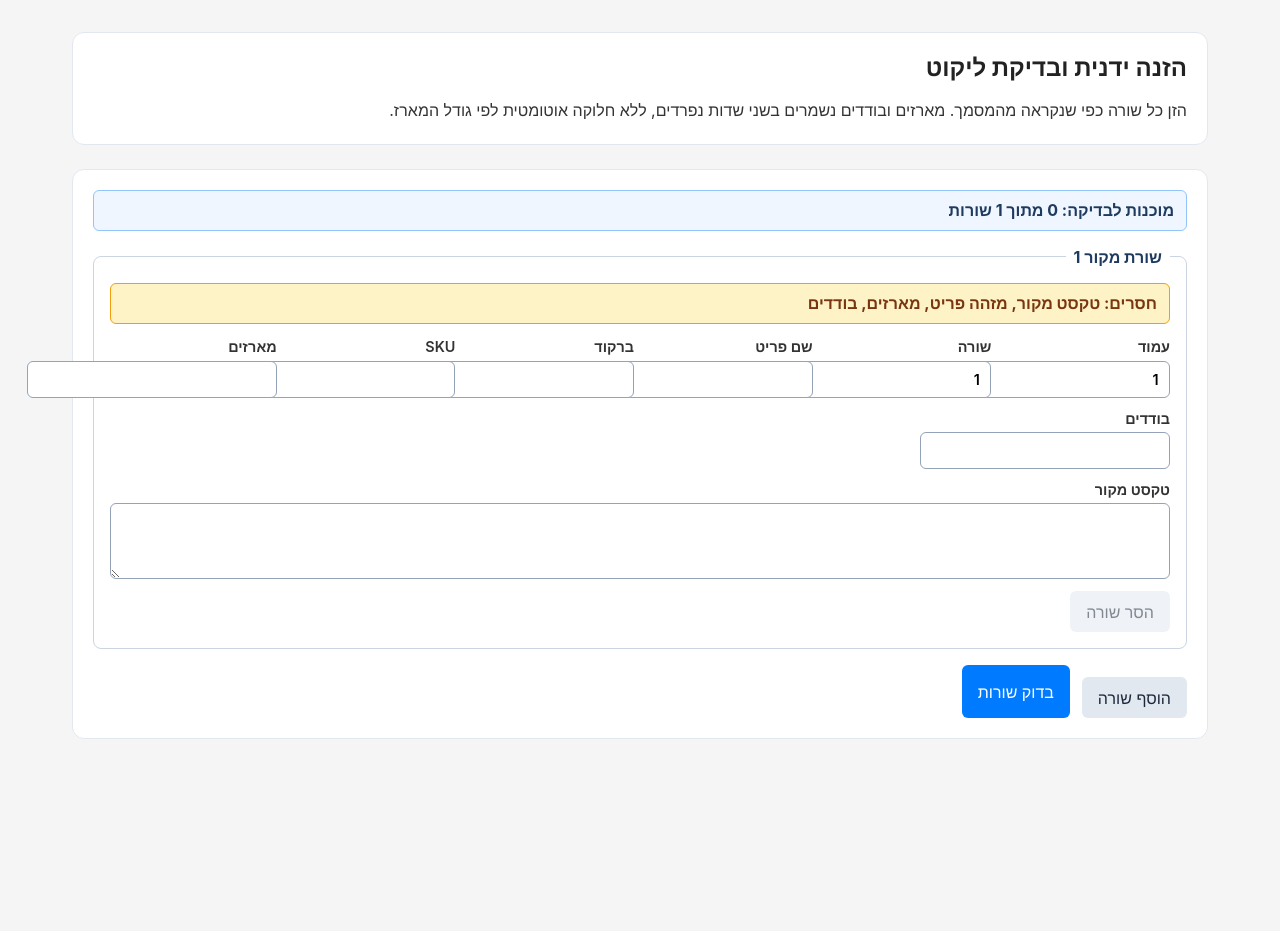
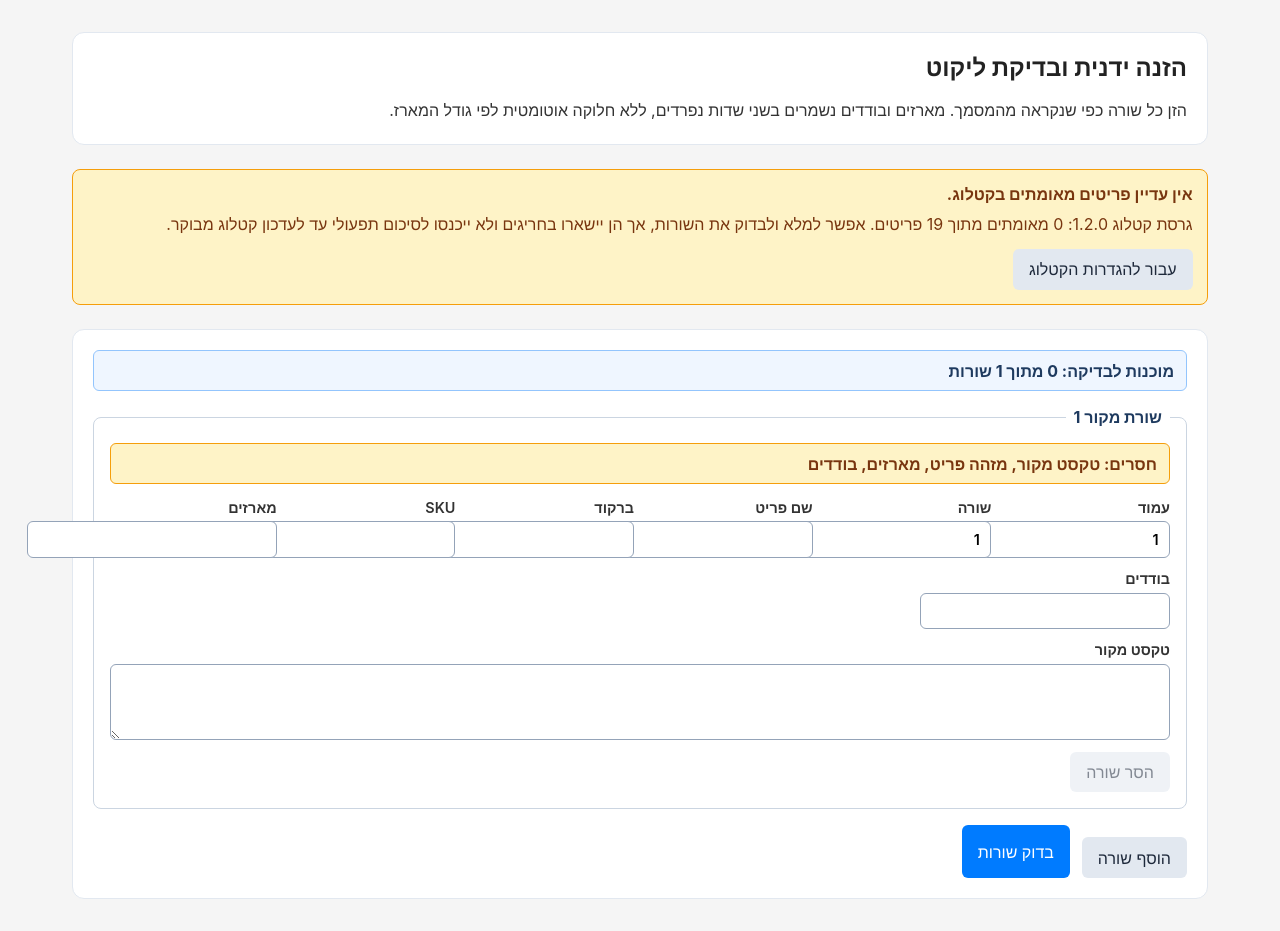
Before and after one commit to audis320vt1998-sketch/picker-pro, a Next.js app: page /review in a window 1280 px wide. Before the commit the page ends 800 px from the top, so only its background shows below. Built offline with nearby package versions, Linux system fonts and the light colour scheme.

Commit message:
feat: show catalog readiness before review

```diff
--- a/app/globals.css
+++ b/app/globals.css
@@ -185,6 +185,31 @@ nav a:hover {
   color: #78350f;
   margin-top: 1rem;
   padding: 0.75rem;
+}
+
+.manual-review__catalog-readiness {
+  background: #fef3c7;
+  border: 1px solid #f59e0b;
+  border-radius: 0.5rem;
+  color: #78350f;
+  display: grid;
+  gap: 0.5rem;
+  padding: 0.9rem;
+}
+
+.manual-review__catalog-readiness p {
+  line-height: 1.55;
+}
+
+.manual-review__catalog-readiness .manual-review__secondary-button {
+  margin-top: 0.25rem;
+  width: fit-content;
+}
+
+.manual-review__catalog-readiness--ready {
+  background: #dcfce7;
+  border-color: #86efac;
+  color: #166534;
 }
 
 .document-preflight__file-label {
--- a/app/review/page.tsx
+++ b/app/review/page.tsx
@@ -1,9 +1,12 @@
 import ManualReviewWorkspace from '@/components/ManualReviewWorkspace'
+import { loadVerifiedCatalog } from '@/lib/catalog'
 
 export default function ReviewPage() {
+  const { readiness } = loadVerifiedCatalog()
+
   return (
     <main>
-      <ManualReviewWorkspace />
+      <ManualReviewWorkspace catalogReadiness={readiness} />
     </main>
   )
 }
--- a/components/ManualReviewWorkspace.tsx
+++ b/components/ManualReviewWorkspace.tsx
@@ -1,8 +1,10 @@
 'use client'
 
+import Link from 'next/link'
 import { type FormEvent, useEffect, useRef, useState } from 'react'
 import ResultsTable from '@/components/ResultsTable'
 import SummaryCards from '@/components/SummaryCards'
+import type { VerifiedCatalogReadiness } from '@/lib/catalog'
 import type {
   ManualReviewResult,
   ManualReviewRowInput,
@@ -10,6 +12,7 @@ import type {
 import {
   consumeOcrManualReviewHandoff,
   findDuplicateSourceRows,
+  getManualReviewCatalogReadinessState,
   getManualReviewRowReadiness,
   manualReviewDuplicateSourceErrorFromResponse,
   manualReviewFailureCodeFromResponse,
@@ -19,6 +22,10 @@ import {
   type ManualReviewDuplicateSourceError,
   type ManualReviewFailureCode,
 } from '@/lib/manual-review'
+
+interface ManualReviewWorkspaceProps {
+  catalogReadiness: VerifiedCatalogReadiness
+}
 
 interface EditableRow {
   id: number
@@ -42,6 +49,24 @@ const MANUAL_REVIEW_FAILURE_TEXT: Record<ManualReviewFailureCode, string> = {
   UNKNOWN:
     'לא ניתן להשלים את הבדיקה כרגע. נסה שוב מאוחר יותר.',
 }
+
+const CATALOG_READINESS_TEXT = {
+  NO_VERIFIED_PRODUCTS: {
+    title: 'אין עדיין פריטים מאומתים בקטלוג.',
+    message:
+      'אפשר למלא ולבדוק את השורות, אך הן יישארו בחריגים ולא ייכנסו לסיכום תפעולי עד לעדכון קטלוג מבוקר.',
+  },
+  PARTIALLY_VERIFIED_PRODUCTS: {
+    title: 'הקטלוג מאומת באופן חלקי.',
+    message:
+      'רק שורה עם התאמה ייחודית לפריט מאומת יכולה להיכנס לסיכום תפעולי. כל השאר יישארו לבדיקה.',
+  },
+  ALL_PRODUCTS_VERIFIED: {
+    title: 'כל פריטי הקטלוג מסומנים כמאומתים.',
+    message:
+      'שורות עדיין דורשות התאמה ייחודית ובדיקת מקור לפני שהן נכנסות לסיכום תפעולי.',
+  },
+} as const
 
 function createEditableRow(
   id: number,
@@ -89,7 +114,9 @@ function displaySourceQuantity(value: number | null): string {
   return value === null ? 'לא זוהה' : String(value)
 }
 
-export default function ManualReviewWorkspace() {
+export default function ManualReviewWorkspace({
+  catalogReadiness,
+}: ManualReviewWorkspaceProps) {
   const [rows, setRows] = useState<EditableRow[]>([createEditableRow(1)])
   const [nextRowId, setNextRowId] = useState(2)
   const [result, setResult] = useState<ManualReviewResult | null>(null)
@@ -238,6 +265,10 @@ export default function ManualReviewWorkspace() {
     : 0
   const rowReadiness = rows.map((row) => getManualReviewRowReadiness(row))
   const readyRowCount = rowReadiness.filter((readiness) => readiness.isReady).length
+  const catalogReadinessState = getManualReviewCatalogReadinessState(
+    catalogReadiness
+  )
+  const catalogReadinessText = CATALOG_READINESS_TEXT[catalogReadinessState]
 
   return (
     <div className="manual-review">
@@ -248,6 +279,27 @@ export default function ManualReviewWorkspace() {
           נפרדים, ללא חלוקה אוטומטית לפי גודל המארז.
         </p>
       </section>
+
+      <aside
+        className={
+          catalogReadinessState === 'ALL_PRODUCTS_VERIFIED'
+            ? 'manual-review__catalog-readiness manual-review__catalog-readiness--ready'
+            : 'manual-review__catalog-readiness'
+        }
+        role="status"
+      >
+        <strong>{catalogReadinessText.title}</strong>
+        <p>
+          גרסת קטלוג {catalogReadiness.version}: {catalogReadiness.verifiedProducts}{' '}
+          מאומתים מתוך {catalogReadiness.totalProducts} פריטים.{' '}
+          {catalogReadinessText.message}
+        </p>
+        {catalogReadinessState === 'NO_VERIFIED_PRODUCTS' && (
+          <Link className="manual-review__secondary-button" href="/settings">
+            עבור להגדרות הקטלוג
+          </Link>
+        )}
+      </aside>
 
       {importedOcrRowCount > 0 && (
         <p className="manual-review__notice" role="status">
--- /dev/null
+++ b/lib/manual-review/catalog-readiness.ts
@@ -0,0 +1,24 @@
+import type { VerifiedCatalogReadiness } from '@/lib/catalog'
+
+export type ManualReviewCatalogReadinessState =
+  | 'NO_VERIFIED_PRODUCTS'
+  | 'PARTIALLY_VERIFIED_PRODUCTS'
+  | 'ALL_PRODUCTS_VERIFIED'
+
+/**
+ * A browser-safe presentation state derived from the server-loaded catalog
+ * summary. It deliberately carries no product records or identifiers.
+ */
+export function getManualReviewCatalogReadinessState(
+  readiness: VerifiedCatalogReadiness
+): ManualReviewCatalogReadinessState {
+  if (readiness.verifiedProducts === 0) {
+    return 'NO_VERIFIED_PRODUCTS'
+  }
+
+  if (readiness.verifiedProducts < readiness.totalProducts) {
+    return 'PARTIALLY_VERIFIED_PRODUCTS'
+  }
+
+  return 'ALL_PRODUCTS_VERIFIED'
+}
--- a/lib/manual-review/index.ts
+++ b/lib/manual-review/index.ts
@@ -1,6 +1,7 @@
 export { reviewManualRows } from './service'
 export { findDuplicateSourceRows } from './source-duplicate'
 export { getManualReviewRowReadiness } from './row-readiness'
+export { getManualReviewCatalogReadinessState } from './catalog-readiness'
 export {
   manualReviewDuplicateSourceErrorFromResponse,
   manualReviewFailureCodeFromResponse,
@@ -26,6 +27,7 @@ export type {
   ManualReviewRowReadinessProblem,
   ManualReviewRowReadinessProblemCode,
 } from './row-readiness'
+export type { ManualReviewCatalogReadinessState } from './catalog-readiness'
 export type {
   ManualReviewApiFailureCode,
   ManualReviewDuplicateSourceError,
```
Also changed, not shown: 3 other files (tests, documents, lock files or other folders).
